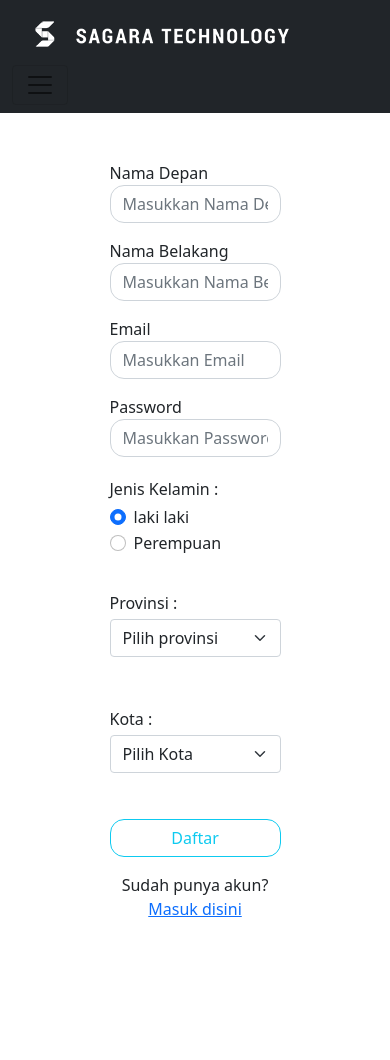
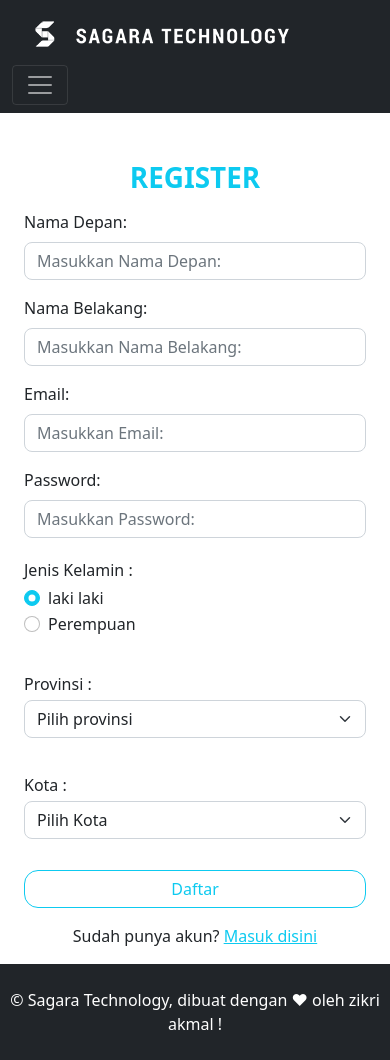
Before and after one commit to zikriakmal/React-Native-Basic-Dashboard-Sagara-Technology-Tech-Test-, a React (Create React App) app: page /register in a window 390 px wide. Before the commit the page ends 937 px from the top, so only its background shows below. Built offline with nearby package versions, Linux system fonts and the light colour scheme.

Commit message:
finishing project

```diff
--- a/src/App.css
+++ b/src/App.css
@@ -1,38 +1,9 @@
-.App {
-  text-align: center;
+.form-check-input:checked {
+    background-color: #0dcaf0!important;
+    border-color: #0dcaf0!important;
 }
 
-.App-logo {
-  height: 40vmin;
-  pointer-events: none;
+.form-control:focus {
+    border-color: #0dcaf0;
+    box-shadow: 0px 1px 1px rgba(0, 0, 0, 0.075) inset, 0px 0px 8px #0dcaf0;
 }
-
-@media (prefers-reduced-motion: no-preference) {
-  .App-logo {
-    animation: App-logo-spin infinite 20s linear;
-  }
-}
-
-.App-header {
-  background-color: #282c34;
-  min-height: 100vh;
-  display: flex;
-  flex-direction: column;
-  align-items: center;
-  justify-content: center;
-  font-size: calc(10px + 2vmin);
-  color: white;
-}
-
-.App-link {
-  color: #61dafb;
-}
-
-@keyframes App-logo-spin {
-  from {
-    transform: rotate(0deg);
-  }
-  to {
-    transform: rotate(360deg);
-  }
-}
--- a/src/App.js
+++ b/src/App.js
@@ -1,5 +1,5 @@
-import './App.css';
-import {
+import
+{
   BrowserRouter as Router,
   Switch,
   Route,
@@ -8,24 +8,29 @@ import MainPage from './page/MainPage';
 import LoginPage from './page/LoginPage';
 import RegisterPage from './page/RegisterPage';
 import Header from './component/organisms/Header';
+import Footer from './component/organisms/Footer';
 
 
-function App() {
+function App()
+{
   return (
-    <Router>
+    <Router >
+      <div style={{ height: '100vh',display:'flex',flexDirection:'column',justifyContent:'space-between' }}>
         <Header />
-      <div>
+        <div >
           <Switch>
             <Route exact path="/">
-            <MainPage/>
+              <MainPage />
             </Route>
             <Route exact path="/login">
-           <LoginPage/>
+              <LoginPage />
             </Route>
             <Route exact path="/register">
-            <RegisterPage/>
+              <RegisterPage />
             </Route>
           </Switch>
+        </div>
+        <Footer />
       </div>
     </Router>
   );
--- a/src/component/atoms/GlobalInput/GlobalInput.jsx
+++ b/src/component/atoms/GlobalInput/GlobalInput.jsx
@@ -5,10 +5,16 @@ function GlobalInput({title,val,...props})
     return (
         <div className="form-group my-3">
             <label >{title}</label>
-            <input type="email" className="form-control" style={{borderRadius:14}} placeholder={'Masukkan '+title}  {...props}/>
+            <input type="email" className="form-control mt-2" placeholder={'Masukkan '+title} style={{borderRadius:'8px'}}  {...props}/>
             <p style={{color:"red",fontSize:12}}>{val}</p>
         </div>
     )
 }
 
+const selfStyle= {
+    input:{
+        outline:'none'
+    }
+}
+
 export default GlobalInput
--- a/src/component/organisms/Footer.jsx
+++ b/src/component/organisms/Footer.jsx
@@ -1,10 +1,13 @@
 import React from 'react'
 
-function Footer() {
+function Footer()
+{
     return (
-        <div>
-           <h1>This is footer</h1>
-        </div>
+            <footer className="">
+                <div className="bg-dark p-2 py-4">
+                    <p className="p-0 m-0 text-white text-center">© Sagara Technology, dibuat dengan ♥ oleh zikri akmal  !</p>
+                </div>
+            </footer>
     )
 }
 
--- a/src/component/organisms/Header.jsx
+++ b/src/component/organisms/Header.jsx
@@ -1,17 +1,18 @@
 import React from 'react'
 import { Container, Nav, Navbar } from 'react-bootstrap'
 import logo from '../../assets/sagara-logo.png';
+import '../../App.css';
 import { Link } from "react-router-dom";
 import GlobalButton from '../atoms/GlobalButton/GlobalButton';
 function Header()
 {
   return (
-    <Navbar bg="dark" expand="lg">
+    <Navbar bg="dark"  expand="lg" variant="dark">
       <Container fluid={true}>
         <div className={'navbar-brand'}>
           <Link to="/"> <img src={logo} alt="" /></Link>
         </div>
-        <Navbar.Toggle aria-controls="basic-navbar-nav" />
+        <Navbar.Toggle bg="dark" aria-controls="basic-navbar-nav" />
         <Navbar.Collapse id="basic-navbar-nav">
           <Nav className="w-100 text-right align-self-end">
           </Nav>
--- a/src/page/LoginPage.jsx
+++ b/src/page/LoginPage.jsx
@@ -18,11 +18,13 @@ function LoginPage()
         email === "" ? setEmailVal("Email Tidak boleh kosong") : setEmailVal("")
         password === "" ? setPasswordVal("Password Tidak boleh kosong") : setPasswordVal("")
 
-        if(email !== '' && password !== '') alert("validasi berhasil login sukses");
+        if (email !== '' && password !== '') alert("validasi berhasil login sukses");
     }
 
     return (
-        <div className="container mt-5 w-50">
+        <div className="row">
+            <div className="col-lg-6 col-md-6  col-12 mx-auto">
+                <h1 className="text-center text-info" style={{fontWeight:"bold"}}>LOGIN</h1>
                 <GlobalInput title="Email" onChange={(e) => setEmail(e.currentTarget.value)} val={emailVal} />
                 <GlobalInput title="Password" type="password" onChange={(e) => setPassword(e.currentTarget.value)} val={passwordVal} />
                 <Gap height={30} />
@@ -30,8 +32,9 @@ function LoginPage()
                     <GlobalButton variant="info" type="outline" onClick={submitLogin} >Masuk</GlobalButton>
                 </div>
                 <div className="text-center my-3">
-                <span> Tidak Punya Akun?    <Link to="/register">Buat Akun</Link>
+                    <span> Tidak Punya Akun?    <Link to="/register" className="text-info">Buat Akun</Link>
                     </span>
+                </div>
             </div>
         </div>
     )
--- a/src/page/RegisterPage.jsx
+++ b/src/page/RegisterPage.jsx
@@ -20,7 +20,8 @@ const City = [
     { 'key': 6, 'id_province': 2, 'name': 'Takengon' },
 ]
 
-function validateEmail(email) {
+function validateEmail(email)
+{
     const re = /^(([^<>()[\]\\.,;:\s@"]+(\.[^<>()[\]\\.,;:\s@"]+)*)|(".+"))@((\[[0-9]{1,3}\.[0-9]{1,3}\.[0-9]{1,3}\.[0-9]{1,3}\])|(([a-zA-Z\-0-9]+\.)+[a-zA-Z]{2,}))$/;
     return re.test(String(email).toLowerCase());
 }
@@ -45,28 +46,32 @@ function RegisterPage()
     const [province, setProvince] = useState('');
     const [city, setCity] = useState('');
 
-    const submitRegister= ()=>{
+    const submitRegister = () =>
+    {
         firstName === "" ? setFirstNameVal("Nama depan tidak boleh kosong") : setFirstNameVal("")
         lastName === "" ? setLastNameVal("Nama belakang boleh kosong") : setLastNameVal("")
         email === "" ? setEmailVal("Email Tidak boleh kosong") : setEmailVal("")
         password === "" ? setPasswordVal("Password Tidak boleh kosong") : setPasswordVal("")
-        province === "" ? setProvinceVal("Provinsi Tidak boleh kosong") : setProvinceVal("")
-        city === "" ? setCityVal("Kota Tidak boleh kosong") : setCityVal("")
+        province === "" ? setProvinceVal("Provinsi harus dipilih") : setProvinceVal("")
+        city === "" ? setCityVal("Kota harus dipilih") : setCityVal("")
 
 
-        !validateEmail(email) ? setEmailVal("Format Email Tidak valid"): setEmailVal("")
+        !validateEmail(email) ? setEmailVal("Format Email Tidak valid") : setEmailVal("")
 
-        if(email !== '' && password !== '' && firstName !== '' && lastName !== '' && province !== '' && city !== '' && validateEmail(email)) alert("validasi berhasil registrasi sukses");
+        if (email !== '' && password !== '' && firstName !== '' && lastName !== '' && province !== '' && city !== '' && validateEmail(email)) alert("validasi berhasil registrasi sukses");
 
     }
 
     return (
         <div>
-            <div className="container mt-5 w-50">
-                <GlobalInput title="Nama Depan" onChange={(e) =>setFirstName(e.currentTarget.value) } val={firstNameVal} />
-                <GlobalInput title="Nama Belakang" onChange={(e) =>setLastName(e.currentTarget.value) } val={lastNameVal}/>
-                <GlobalInput title="Email" onChange={(e) =>setEmail(e.currentTarget.value) } val={emailVal} />
-                <GlobalInput title="Password" type="password" onChange={(e) =>setPassword(e.currentTarget.value) } val={passwordVal}/>
+            <div className="row">
+                <div className="col-lg-6 col-md-6  col-12 mx-auto">
+                    <div className="container mt-5">
+                        <h1 className="text-center text-info" style={{fontWeight:"bold"}}>REGISTER</h1>
+                        <GlobalInput title="Nama Depan:" onChange={(e) => setFirstName(e.currentTarget.value)} val={firstNameVal} />
+                        <GlobalInput title="Nama Belakang:" onChange={(e) => setLastName(e.currentTarget.value)} val={lastNameVal} />
+                        <GlobalInput title="Email:" onChange={(e) => setEmail(e.currentTarget.value)} val={emailVal} />
+                        <GlobalInput title="Password:" type="password" onChange={(e) => setPassword(e.currentTarget.value)} val={passwordVal} />
                         <div>
                             <label className="my-1">Jenis Kelamin :</label>
                             <RadioButtonComponent label="laki laki" id="gender1" name="gender" onChange={() => setGender('Laki-laki')} checked={gender === 'Laki-laki'} value="Laki-Laki" />
@@ -74,33 +79,37 @@ function RegisterPage()
                         </div>
                         <Gap height={30} />
                         <div>
-                    <label  className="my-1">Provinsi :</label>
-                    <select className="form-select" aria-label="" onChange={e => setProvince(e.currentTarget.value)} defaultValue={""}  >
+                            <label className="my-1">Provinsi :</label>
+                            <select className="form-select" aria-label="" onChange={e => setProvince(e.currentTarget.value)} style={{borderRadius:'8px'}} defaultValue={""}  >
                                 <option >Pilih provinsi</option>
                                 {Province.map((data) => { return <option value={data.key} key={data.key}>{data.name}</option> })}
                             </select>
-                    <p style={{color:"red",fontSize:12}}>{provinceVal}</p>
+                            <p style={{ color: "red", fontSize: 12 }}>{provinceVal}</p>
                         </div>
-                <Gap height={30} />
+                        <Gap height={15} />
                         <div>
                             <label className="my-1">Kota :</label>
-                    <select className="form-select" aria-label="" onChange={e => setCity(e.currentTarget.value)} defaultValue={""} >
+                            <select className="form-select" aria-label="" onChange={e => setCity(e.currentTarget.value)} style={{borderRadius:'8px'}} defaultValue={""} >
                                 <option >Pilih Kota</option>
                                 {City.map((data) => { return province == data.id_province ? <option value={data.key} key={data.key}>{data.name}</option> : null })}
                             </select>
-                    <p style={{color:"red",fontSize:12}}>{cityVal}</p>
+                            <p style={{ color: "red", fontSize: 12 }}>{cityVal}</p>
                         </div>
-                <Gap height={30} />
+                        <Gap height={15} />
                         <div style={{ padding: '0 0 0 0' }}>
                             <GlobalButton variant="info" type="outline" onClick={submitRegister} >Daftar</GlobalButton>
                         </div>
                         <div className="text-center my-3">
-                    <span> Sudah punya akun?    <Link to="/login">Masuk disini</Link>
+                            <span> Sudah punya akun?    <Link to="/login" className="text-info">Masuk disini</Link>
                             </span>
                         </div>
                     </div>
                 </div>
+            </div>
+
+        </div>
     )
 }
 
+
 export default RegisterPage
```
Lines whose indentation alone changed are shown as unchanged.
